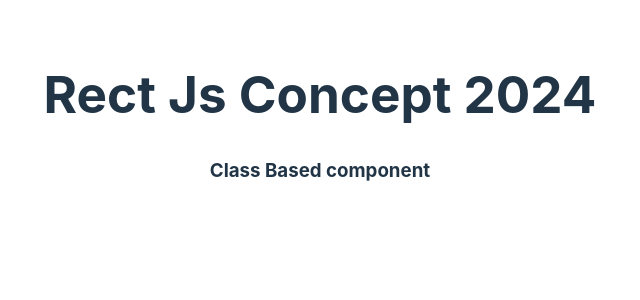
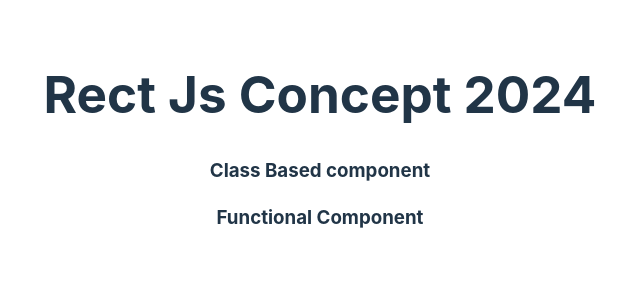
Before and after one commit to Sk-Shubhasheesh/React-Training-PSIT, a React (Vite) app: page / in a window 1280 px wide. Shown: the top 300 px of the page, without its empty margins (320-960 px from the left). Built offline with nearby package versions, Linux system fonts and the light colour scheme.

Commit message:
Functional Component

```diff
--- a/src/App.jsx
+++ b/src/App.jsx
@@ -1,5 +1,6 @@
 import './App.css'
 import ClassBasedComponent from './components/class-based-component'
+import FunctionalComponent from './components/functional-component'
 
 function App() {
 
@@ -7,6 +8,7 @@ function App() {
     <div>
       <h1>Rect Js Concept 2024</h1>
       <ClassBasedComponent />
+      <FunctionalComponent />
     </div>
   )
 
--- /dev/null
+++ b/src/components/functional-component.jsx
@@ -0,0 +1,7 @@
+
+function FunctionalComponent(){
+    return <div>
+        <h3>Functional Component</h3>
+    </div>
+}
+ export default FunctionalComponent;
```
